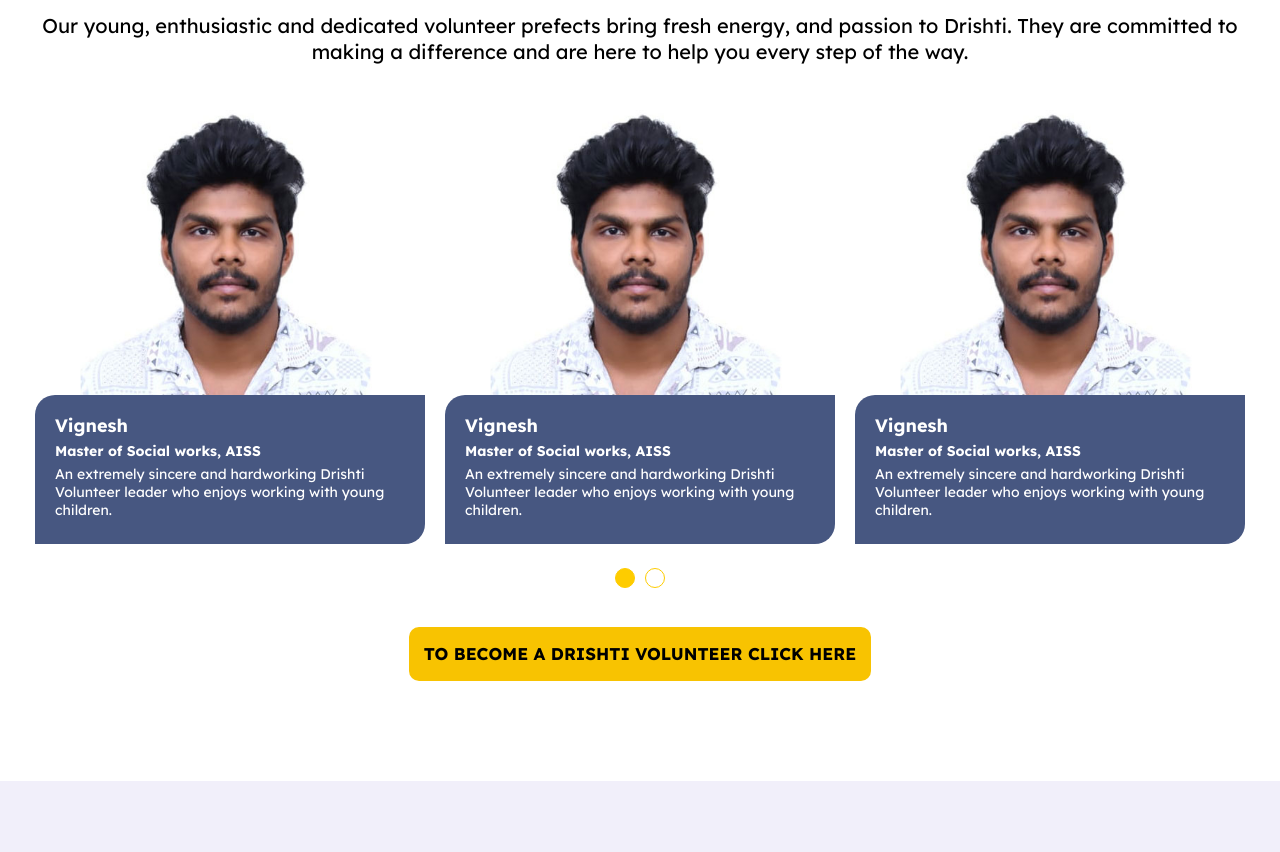
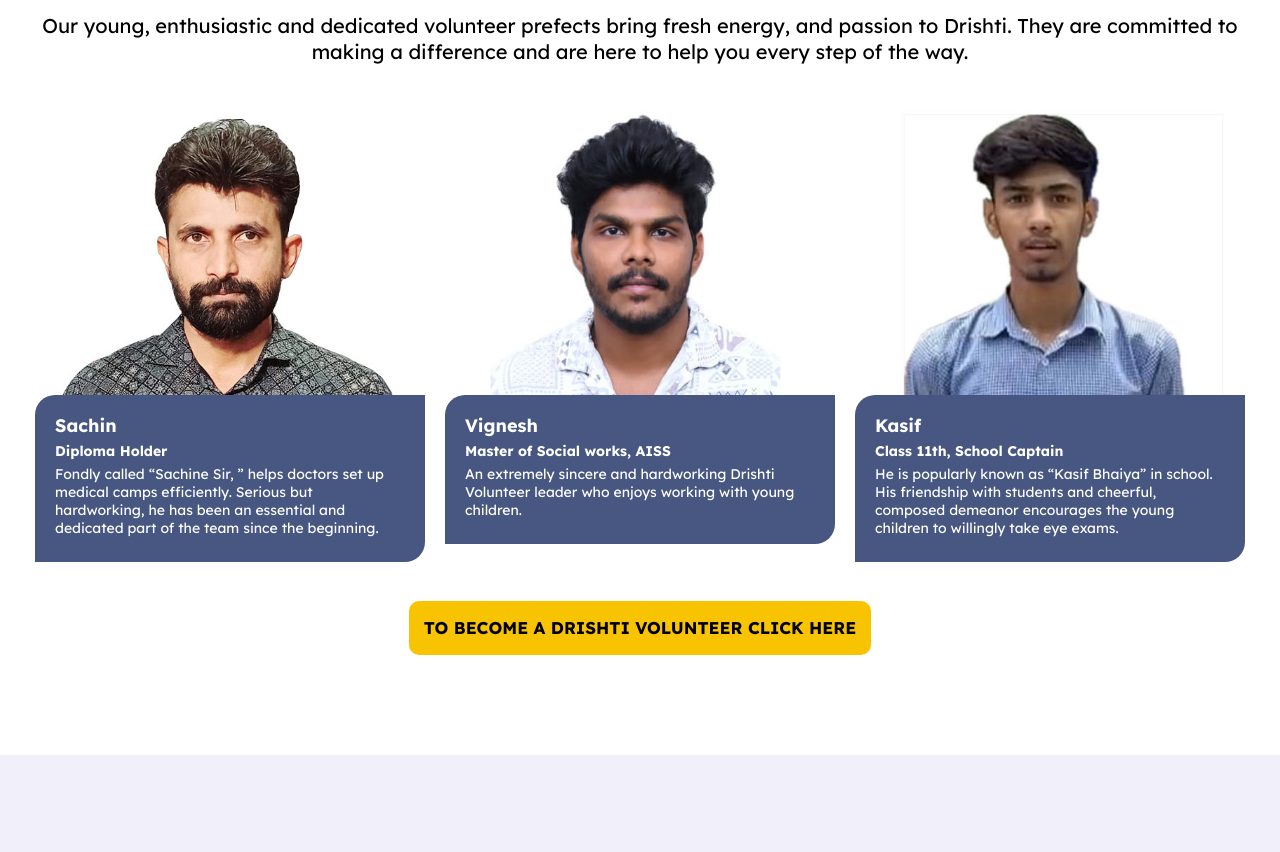
Before and after one commit to drishti-1/Drishti-EN1, a plain HTML site: page index.html in a window 1280 px wide. Shown: the part 3819-4671 px from the top of the page. Drawn offline with nearby package versions, Linux system fonts and the light colour scheme.

Commit message:
Add files via upload

```diff
--- a/index.html
+++ b/index.html
@@ -279,37 +279,25 @@ crossorigin="anonymous" referrerpolicy="no-referrer" />
 
 <div class="item">
 <div class="volunteer_gallery">
-<img src="img/vignesh.jpg" class="img-fluid"/>
+<img src="img/kasif.jpg" class="img-fluid"/>
 </div>
 
 <div class="volunteer_gallery_content">
-<h3>Vignesh</h3>
-<p><strong>Master of Social works, AISS</strong></p>
-<p>An extremely sincere and hardworking Drishti Volunteer leader who enjoys working with young children.</p>
+<h3>Kasif</h3>
+<p><strong>Class 11th, School Captain</strong></p>
+<p>He is popularly known as “Kasif Bhaiya” in school. His friendship with students and cheerful, composed demeanor encourages the young children to willingly take eye exams.</p>
 </div></div>
 
 
 <div class="item">
 <div class="volunteer_gallery">
-<img src="img/vignesh.jpg" class="img-fluid"/>
+<img src="img/sachin.jpg" class="img-fluid"/>
 </div>
 
 <div class="volunteer_gallery_content">
-<h3>Vignesh</h3>
-<p><strong>Master of Social works, AISS</strong></p>
-<p>An extremely sincere and hardworking Drishti Volunteer leader who enjoys working with young children.</p>
-</div></div>
-
-
-<div class="item">
-<div class="volunteer_gallery">
-<img src="img/vignesh.jpg" class="img-fluid"/>
-</div>
-
-<div class="volunteer_gallery_content">
-<h3>Vignesh</h3>
-<p><strong>Master of Social works, AISS</strong></p>
-<p>An extremely sincere and hardworking Drishti Volunteer leader who enjoys working with young children.</p>
+<h3>Sachin</h3>
+<p><strong>Diploma Holder</strong></p>
+<p>Fondly called “Sachine Sir, ” helps doctors set up medical camps efficiently. Serious but hardworking, he has been an essential and dedicated part of the team since the beginning.</p>
 </div></div>
 
 </div></div>
```
